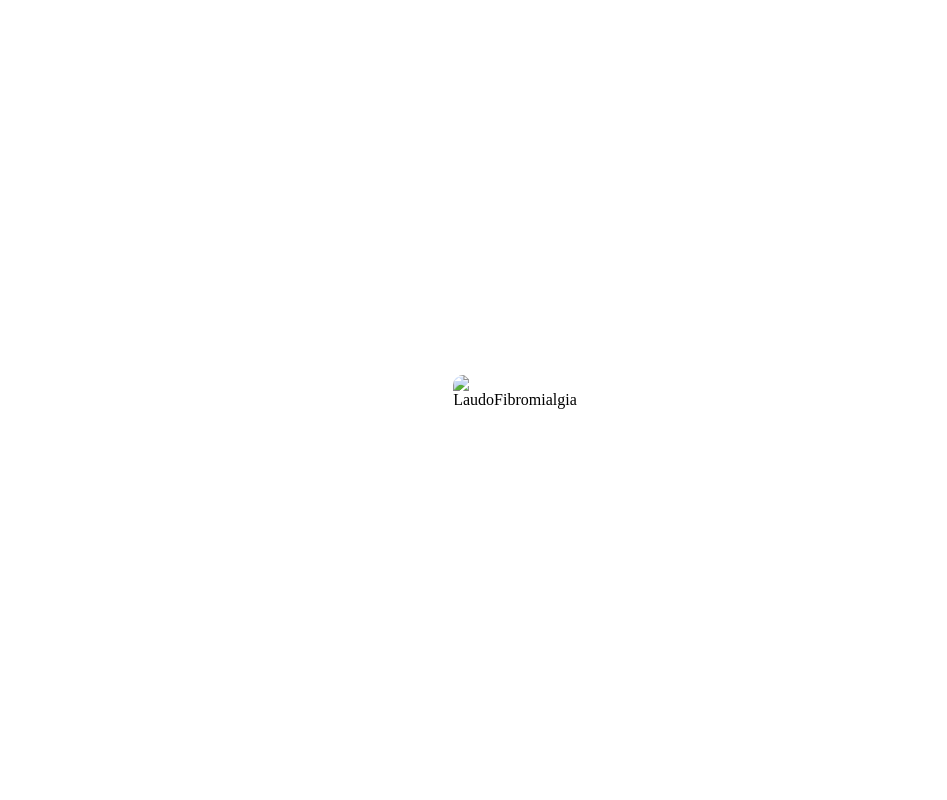
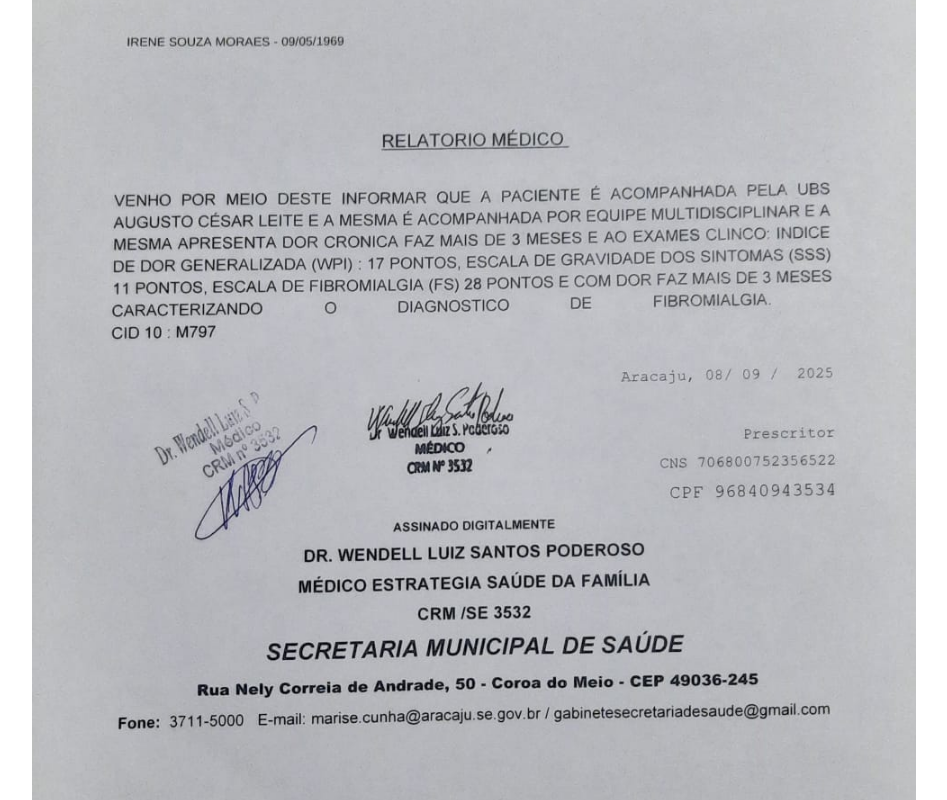
Before and after one commit to mmriaeduarda/LaudoIrene, a plain HTML site: page index.html in a window 1280 px wide. Shown: the top 800 px of the page, without its empty margins (117-1064 px from the left). Drawn offline with Linux system fonts and the light colour scheme.

Commit message:
Update index.html

```diff
--- a/index.html
+++ b/index.html
@@ -30,7 +30,7 @@
 <body>
     <main>
         <div class="container" id="Fibro">
-            <img src="/content/LaudoIrene.jpg" alt="LaudoFibromialgia">
+            <img src="content/LaudoIrene.png" alt="LaudoFibromialgia">
         </div>
     </main>
 </body>
```
